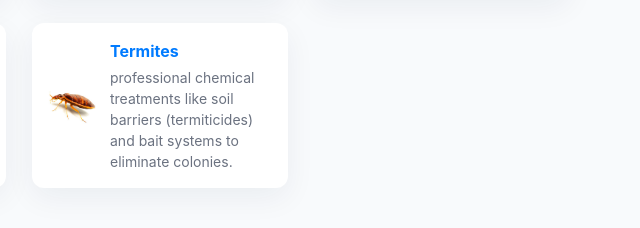
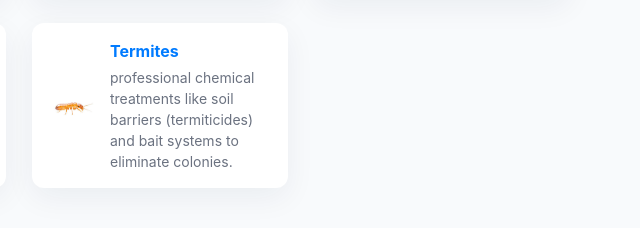
Before and after one commit to Eddy-Odero/Fumigation-website, a plain HTML site: page index.html in a window 1280 px wide. Shown: the part 2179-2407 px from the top of the page, 621-1261 px from the left. Drawn offline with Linux system fonts and the light colour scheme.

Commit message:
added an image

```diff
--- a/index.html
+++ b/index.html
@@ -193,7 +193,7 @@
       </div>
        <div class="service">
         <div class="content pest-horizontal">
-          <img src="assets/bedbag.png" alt="Bed bug pest control">
+          <img src="assets/termite.png" alt="Bed bug pest control">
           <div class="pest-text">
             <h3>Termites</h3>
             <p>professional chemical treatments like soil barriers (termiticides) and bait systems to eliminate colonies.</p>
```
Also changed, not shown: assets/termite.png (added).
